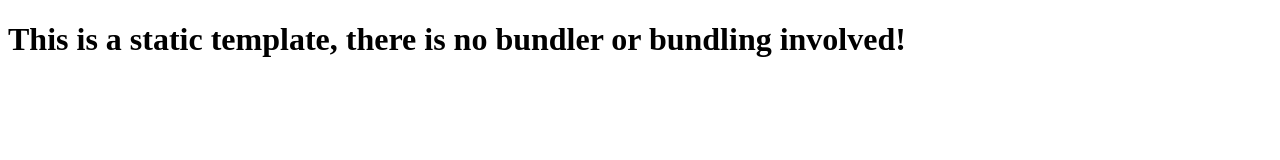
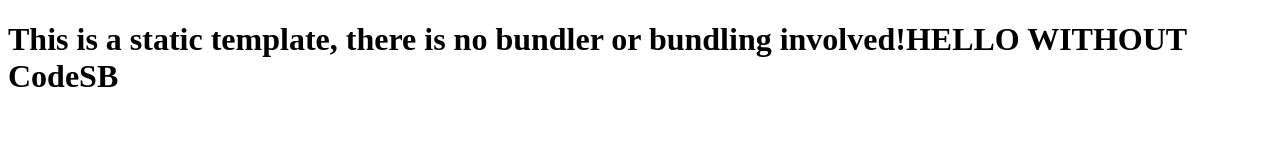
Before and after one commit to AIntelligenceIT/github-pages-codeSB, a website: page index.html in a window 1280 px wide. Drawn offline with Linux system fonts and the light colour scheme.

Commit message:
Update index.html

```diff
--- a/index.html
+++ b/index.html
@@ -7,6 +7,6 @@
     <title>Static Template</title>
   </head>
   <body>
-    <h1>This is a static template, there is no bundler or bundling involved!</h1>
+    <h1>This is a static template, there is no bundler or bundling involved!HELLO WITHOUT CodeSB </h1>
   </body>
 </html>
```
